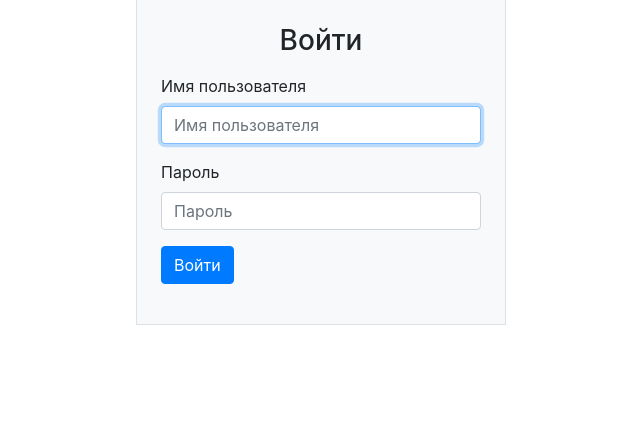
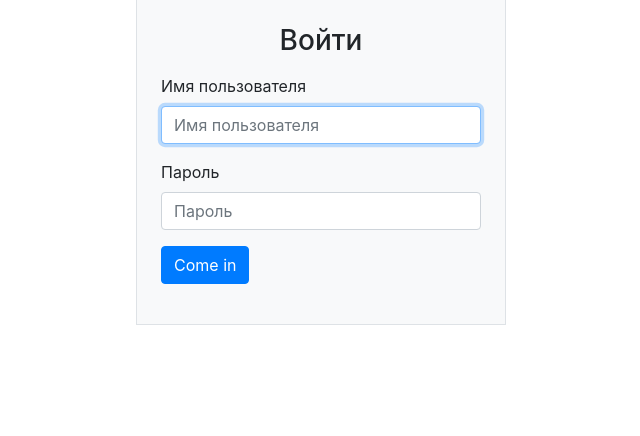
Before and after one commit to PolinaIkonnikova/python-project-52, a Django app: page /login/ in a window 1280 px wide. Shown: the part 121-557 px from the top of the page, without its empty margins (319-959 px from the left). Run offline with Django 4.2, Linux system fonts and the light colour scheme; some libraries are stand-ins or nearby versions.

Commit message:
translate

```diff
--- a/task_manager/templates/auth.html
+++ b/task_manager/templates/auth.html
@@ -10,7 +10,7 @@
     <form action="{% url 'login' %}" method="post">
         {% csrf_token %}
         {% bootstrap_form form %}
-        <button class="btn btn-primary" type="submit">{% translate "Log in" %}</button>
+        <button class="btn btn-primary" type="submit">{% translate "Come in" %}</button>
     </form>
 </div>
 
```
Also changed, not shown: task_manager/locale/ru/LC_MESSAGES/django.po, 2 other files.
